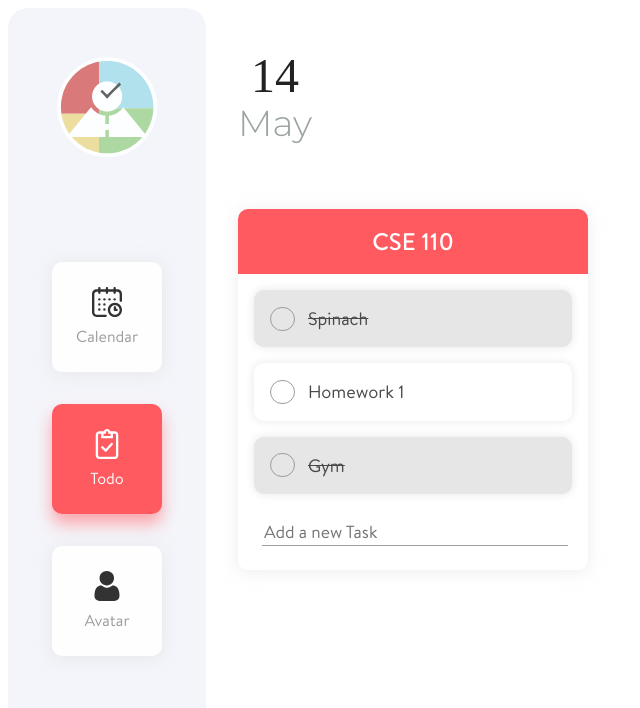
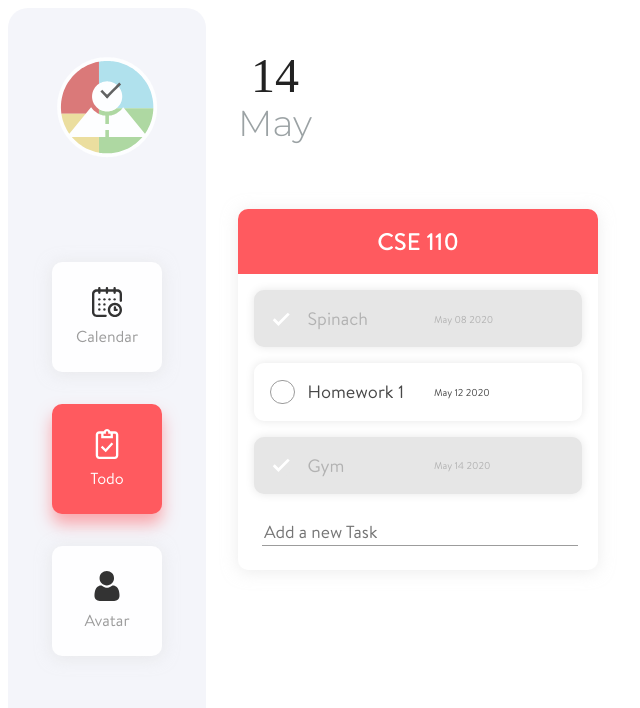
Before and after one commit to msamadpo/Horae, a React (Create React App) app in the folder client/: page /todo in a window 1280 px wide. Shown: the top 708 px of the page, without its empty margins (0-640 px from the left). Built offline with nearby package versions, Linux system fonts and the light colour scheme; a web font is replaced by a local one.

Commit message:
first implementation of complete button and deadline

```diff
--- a/client/src/assets/data/mockUserData.json
+++ b/client/src/assets/data/mockUserData.json
@@ -17,7 +17,7 @@
           "id": "5df120015f1d26010ec56b01",
           "name": "Sun God",
           "description": "",
-          "date": "Sat May 02 2020 GMT-0700 (PST)",
+          "date": "May 02 2020 ",
           "duration": 2,
           "location": "Zoom"
         },
@@ -25,7 +25,7 @@
           "id": "5df120015f1d26010ec56b01",
           "name": "Midterm 1",
           "description": "",
-          "date": "Sat May 22 2020 GMT-0700 (PST)",
+          "date": "May 22 2020 ",
           "duration": 1,
           "location": "Zoom"
         }
@@ -43,19 +43,19 @@
         {
           "id": "343ERHFGIR4545",
           "name": "Spinach",
-          "deadline": "Sat May 08 2020 20:02:32 GMT-0700 (PST)",
+          "deadline": "May 08 2020",
           "completed": true
         },
         {
           "id": "343ERH12R4545",
           "name": "Homework 1",
-          "deadline": "Sat May 12 2020 20:02:32 GMT-0700 (PST)",
+          "deadline": "May 12 2020",
           "completed": false
         },
         {
           "id": "343ERadFGIR4545",
           "name": "Gym",
-          "deadline": "Sat May 14 2020 20:02:32 GMT-0700 (PST)",
+          "deadline": "May 14 2020",
           "completed": true
         }
       ]
--- a/client/src/assets/styles/global.scss
+++ b/client/src/assets/styles/global.scss
@@ -20,6 +20,7 @@
   --font-large: 400 2.4rem/2.9rem Brandon;
   --font-regular: 400 2.2rem/2.7rem Brandon;
   --font-small: 400 1.8rem/2.2rem Brandon;
+  --font-tiny: 200 1.0rem/1.2 Brandon;
   // spacing
   --spacing-none: 0;
   --spacing-tiny: 0.8rem;
--- a/client/src/components/Common/Text/Text.module.scss
+++ b/client/src/components/Common/Text/Text.module.scss
@@ -22,3 +22,8 @@
   font: var(--font-small);
   color: var(--color-text-body);
 }
+
+.tiny{
+  font: var(--font-tiny);
+  color: var(--color-text-body);
+}
--- a/client/src/components/Common/Text/Text.tsx
+++ b/client/src/components/Common/Text/Text.tsx
@@ -10,7 +10,8 @@ type TextType =
   | 'heading3'
   | 'large'
   | 'regular'
-  | 'small';
+  | 'small'
+  | 'tiny';
 
 interface ITextProps {
   type?: TextType;
--- a/client/src/components/HoraeApp/TodoPage/TodoItem/TodoItem.tsx
+++ b/client/src/components/HoraeApp/TodoPage/TodoItem/TodoItem.tsx
@@ -10,6 +10,8 @@ interface ITodoItemProps {
   completed: boolean;
   removeTask: (id: string) => void;
   editTask: (taskName: string, id: string) => void;
+  completeTask: (taskid: string, completed:boolean) => void;
+  editDeadline:(taskid: string, deadline:string) => void;
 }
 
 const StyledTodoItemBox = styled.div<{ completed: boolean }>`
@@ -19,7 +21,7 @@ const StyledTodoItemBox = styled.div<{ completed: boolean }>`
   box-shadow: 0px 0px 10px var(--color-shadow);
   cursor: pointer;
   display: grid;
-  grid-template-columns: 3rem 1fr 6rem;
+  grid-template-columns: 1fr 4fr 2.5fr 5rem;
   align-items: center;
   grid-column-gap: var(--spacing-tiny);
   ${(props) =>
@@ -32,13 +34,23 @@ const StyledTodoItemBox = styled.div<{ completed: boolean }>`
   }
 `;
 
-const CompleteButton = styled.div`
+const StyledCompleteButton = styled.div<{ completed: boolean }>`
 min-width: 2.25rem;
 max-width: 2.25rem;
 min-height: 2.25rem;
 max-height: 2.25rem;
 border-radius: 50%;
 border: 1px solid var(--color-nav-item-text);
+${(props) => props.completed ?
+  `background-color: var(--color-shadow);
+  border: none;
+  `
+  : ''}
+`;
+const StyledCheckmark = styled.svg<{ completed: boolean }>`
+  fill: none;
+  ${(props) =>
+    props.completed ? ` stroke: white; stroke-width: 3px;` : ''}
 `;
 
 const StyledInput = styled.input`
@@ -49,6 +61,17 @@ const StyledInput = styled.input`
   border-bottom: 2px solid var(--color-primary);
   width: 100%;
   color: var(--color-text-subtitle);
+`;
+
+const StyledDeadline = styled.input`
+  border: none;
+  font-size: 1rem;
+  outline: none;
+  font-family: var(--font-small);
+  border-bottom: 2px solid var(--color-primary);
+  width: 100%;
+  color: var(--color-text-subtitle);
+  padding-bottom:11px;
 `;
 
 const IconContainer = styled.div`
@@ -66,10 +89,14 @@ function TodoItem({
   completed,
   removeTask,
   editTask,
+  completeTask,
+  editDeadline,
 }: ITodoItemProps) {
   const inputRef = useRef<HTMLInputElement>(null);
   const [isEditing, setIsEditing] = useState<boolean>(false);
   const [editedName, setEditedName] = useState<string>(name);
+  const [editedDeadline, setEditedDeadline] = useState<string>(deadline);
+
 
 
   useEffect(() => {
@@ -114,9 +141,39 @@ function TodoItem({
     setIsEditing(!isEditing);
   };
 
+  const handleCompleted = () => {
+    completeTask(id, !completed);
+  };
+
+  const handleDeadlineName = (event: React.SyntheticEvent<HTMLInputElement>) => {
+    setEditedDeadline(event.currentTarget.value);
+  };
+
+  const submitEditDeadline = (event: React.KeyboardEvent<HTMLInputElement>) => {
+    const keyCode = event.which || event.keyCode;
+    if (keyCode === 13) {
+      editDeadline(id, editedDeadline);
+      setIsEditing(false);
+    }
+  };
+
+  const onBlurDeadline = () => {
+    if (editedDeadline === '') {
+      editDeadline(id,deadline);
+      setEditedDeadline(deadline);
+      setIsEditing(false);
+    }
+  };
+
+
+
   return (
     <StyledTodoItemBox completed={completed}>
-      <CompleteButton />
+      <StyledCompleteButton completed={completed} onClick={handleCompleted}>
+      <StyledCheckmark viewBox="0 0 24 24" completed={completed}>
+        <polyline points="20 6 9 17 4 12" />
+      </StyledCheckmark>
+      </StyledCompleteButton>
       {isEditing ? (
         <StyledInput
           type="text"
@@ -129,11 +186,29 @@ function TodoItem({
       ) : (
         <Text
           type="small"
-          styleProp={`text-decoration: ${completed ? 'line-through' : 'unset'}`}
+          styleProp={`${completed ? ' font-weight:300; color:grey; opacity: 0.5;' : 'unset'}`}
         >
           {name}
         </Text>
       )}
+      {isEditing ? (
+       <StyledDeadline
+          type="text"
+          onChange={handleDeadlineName}
+          value={editedDeadline}
+          onKeyPress={submitEditDeadline}
+          onBlur={onBlurDeadline}
+          ref={inputRef}
+        />
+        ) : (
+          <Text
+            type="tiny"
+            styleProp={`${completed ? ' font-weight:300; color:grey; opacity: 0.5;' : 'unset'}`}
+          >
+            {deadline}
+          </Text>
+        )}
+
       <IconContainer className={isEditing ? '' : 'icon-container'}>
         <span onClick={handleRemoveTask}>
           <Icon type="trash" white={false} height={20} />
@@ -142,6 +217,7 @@ function TodoItem({
           <Icon type="edit" white={false} height={20} />
         </span>
       </IconContainer>
+
     </StyledTodoItemBox>
   );
 }
--- a/client/src/components/HoraeApp/TodoPage/TodoList/TodoList.tsx
+++ b/client/src/components/HoraeApp/TodoPage/TodoList/TodoList.tsx
@@ -23,7 +23,7 @@ const StyledTodoList = styled.div`
   display: flex;
   flex-direction: column;
   border-radius: 1rem;
-  max-width: 35rem;
+  max-width: 36rem;
   overflow: hidden;
   box-shadow: 0px 2px 16px 0px rgba(219, 219, 219, 0.5);
 `;
@@ -73,6 +73,32 @@ function TodoList({ id, title, tasks }: ITodoProps) {
     });
   };
 
+  const completeTask = (taskId: string, completed: boolean) => {
+    dispatch({
+      type: 'EDIT_TASK',
+      payload: {
+        taskId: taskId,
+        taskListId: id,
+        task: {
+          completed: completed,
+        },
+      },
+    });
+  };
+
+  const editDeadline = (taskId: string, deadline:string) => {
+    dispatch({
+      type: 'EDIT_TASK',
+      payload: {
+        taskId: taskId,
+        taskListId: id,
+        task: {
+          deadline: deadline,
+        },
+      },
+    });
+  };
+
   // const actualEditTask = (taskId: string, taskPayload: EditTaskPayload) => {
   //   dispatch({
   //     type: 'EDIT_TASK',
@@ -98,6 +124,8 @@ function TodoList({ id, title, tasks }: ITodoProps) {
             {...task}
             removeTask={removeTask}
             editTask={editTask}
+            completeTask={completeTask}
+            editDeadline={editDeadline}
           />
         ))}
         <TodoInput createNewTodo={addTask} />
--- a/client/src/components/HoraeApp/TodoPage/TodoPage.tsx
+++ b/client/src/components/HoraeApp/TodoPage/TodoPage.tsx
@@ -1,6 +1,17 @@
 import React, { useContext } from 'react';
 import GlobalContext from 'context/GlobalContext';
 import TodoList from 'components/HoraeApp/TodoPage/TodoList/TodoList';
+import styled from 'styled-components';
+
+
+const CompleteButton = styled.div`
+  min-width: 2.25rem;
+  max-width: 2.25rem;
+  min-height: 2.25rem;
+  max-height: 2.25rem;
+  border-radius: 50%;
+  border: 1px solid var(--color-nav-item-text);
+`;
 
 function TodoPage() {
   const { data, dispatch } = useContext(GlobalContext);
@@ -59,7 +70,8 @@ function TodoPage() {
     //   </div>
     // </div>
 
-    <TodoList {...taskList} />
+
+    <TodoList {...taskList}> </TodoList>
   );
 }
 
```
Lines whose indentation alone changed are shown as unchanged.
